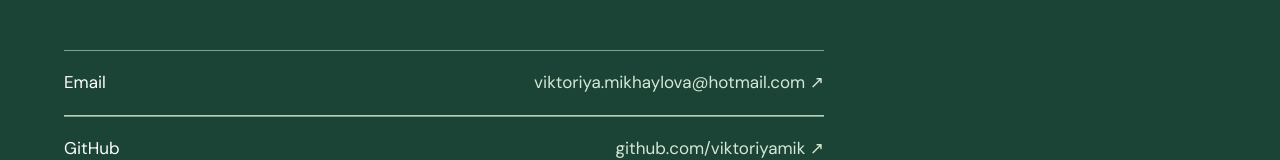
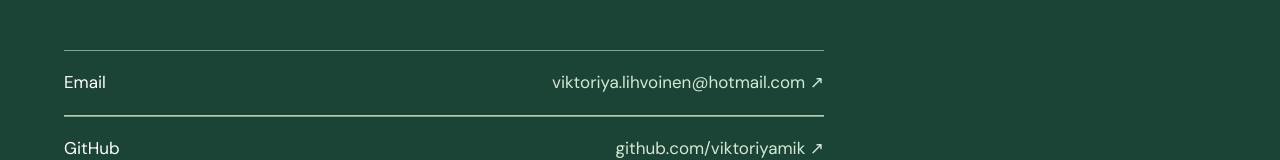
Before and after one commit to viktoriyamik/vik-portfolio, a React (Vite) app: page / in a window 1280 px wide. Shown: the part 7683-7843 px from the top of the page. Built offline with nearby package versions, Linux system fonts and the light colour scheme.

Commit message:
Use Viktoriya Lihvoinen contact email across portfolio

```diff
--- a/src/App.tsx
+++ b/src/App.tsx
@@ -142,10 +142,10 @@ function App(){
    </section> {/* vik-hero-portrait-v1 */}
    <section className="portfolio-columns" id="work"><div className="featured"><p className="overline">SELECTED WORK / 01—07</p><h2>Selected work</h2><div className="featured-list">{cases.map((c,i)=><a href={caseUrl(c.id)} className="featured-card" key={c.id}>{c.id==='aura'?<img className="featured-image" src="/cases/aura-curated.png" alt="AURA Atelier mobile prototype and curated outfit suggestions" loading="lazy" decoding="async" fetchPriority="low"/>:<Visual id={c.id}/>}<div><small>0{i+1} / {c.category}</small><h3>{c.name}</h3><p>{c.headline}</p><p className="featured-demonstrates"><strong>Demonstrates</strong> {c.demonstrates}</p><span>View case study <ArrowUpRight size={15}/></span></div></a>)}</div></div><div className="portfolio-side"><Assistant/><AccessBloomCheck/></div></section>
    <WhoIAmSection />
-   <section className="contact" id="contact"><p className="overline">CONTACT</p><h2>Let’s design<br/><em>what’s next.</em></h2><div className="contact-links"><a href="mailto:viktoriya.mikhaylova@hotmail.com">Email <span>viktoriya.mikhaylova@hotmail.com ↗</span></a><a href="https://github.com/viktoriyamik" target="_blank" rel="noreferrer">GitHub <span>github.com/viktoriyamik ↗</span></a><a href="https://www.linkedin.com/in/viktoriya-mikhaylova/" target="_blank" rel="noreferrer">LinkedIn <span>View profile ↗</span></a></div></section>
+   <section className="contact" id="contact"><p className="overline">CONTACT</p><h2>Let’s design<br/><em>what’s next.</em></h2><div className="contact-links"><a href="mailto:viktoriya.lihvoinen@hotmail.com">Email <span>viktoriya.lihvoinen@hotmail.com ↗</span></a><a href="https://github.com/viktoriyamik" target="_blank" rel="noreferrer">GitHub <span>github.com/viktoriyamik ↗</span></a><a href="https://www.linkedin.com/in/viktoriya-mikhaylova/" target="_blank" rel="noreferrer">LinkedIn <span>View profile ↗</span></a></div></section>
   </main>}
   {current&&<nav className="case-bottom-nav" aria-label="Case study navigation"><a href="#work" onClick={(e)=>{e.preventDefault();jump("work")}} className="case-all">← All projects</a><a className="case-next" href={caseUrl(cases[(cases.findIndex(c=>c.id===current.id)+1)%cases.length].id)}><small>UP NEXT</small><strong>{cases[(cases.findIndex(c=>c.id===current.id)+1)%cases.length].name}</strong><ArrowRight size={20}/></a></nav>}
-  <footer><span>© {new Date().getFullYear()} Viktoriya Lihvoinen</span><div><a href="mailto:viktoriya.mikhaylova@hotmail.com">Email ↗</a><a href="https://www.linkedin.com/in/viktoriya-mikhaylova/" target="_blank" rel="noreferrer">LinkedIn ↗</a></div></footer>
+  <footer><span>© {new Date().getFullYear()} Viktoriya Lihvoinen</span><div><a href="mailto:viktoriya.lihvoinen@hotmail.com">Email ↗</a><a href="https://www.linkedin.com/in/viktoriya-mikhaylova/" target="_blank" rel="noreferrer">LinkedIn ↗</a></div></footer>
  </div>
 }
 export default App
--- a/src/WhoIAmSection.tsx
+++ b/src/WhoIAmSection.tsx
@@ -124,7 +124,7 @@ export default function WhoIAmSection() {
 
       <div className="vm-about-footer">
         <p>I’m especially interested in AI-native product experiences, human–AI interaction, design systems, accessibility and research that helps teams make confident product decisions.</p>
-        <div className="vm-about-links"><a href="#work">Explore selected work <ArrowUpRight size={18} aria-hidden="true" /></a><a href="mailto:viktoriya.mikhaylova@hotmail.com">Get in touch <ArrowUpRight size={18} aria-hidden="true" /></a></div>
+        <div className="vm-about-links"><a href="#work">Explore selected work <ArrowUpRight size={18} aria-hidden="true" /></a><a href="mailto:viktoriya.lihvoinen@hotmail.com">Get in touch <ArrowUpRight size={18} aria-hidden="true" /></a></div>
       </div>
     </div>
   </section>
```
